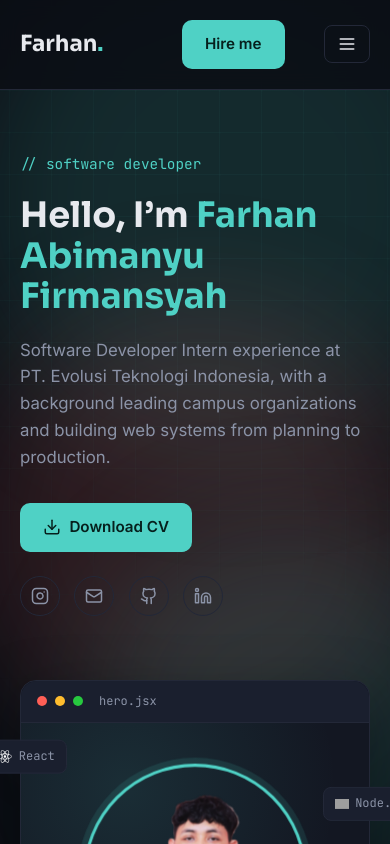
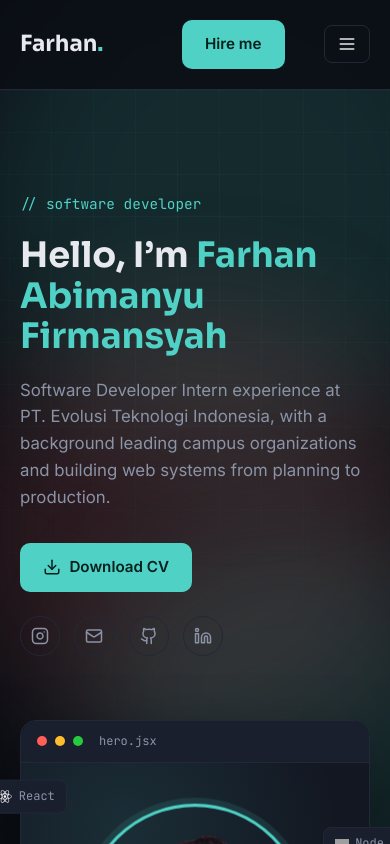
Before and after one commit to Farhantik/farhan-portfolio, a React (Vite) app in the folder frontend/: page / in a window 390 px wide. Shown: the top 844 px of the page. Built offline with nearby package versions, Linux system fonts and the light colour scheme; grey boxes are pictures that could not be loaded.

Commit message:
Fix clipped floating chips in hero code window

```diff
--- a/frontend/src/data/profile.js
+++ b/frontend/src/data/profile.js
@@ -43,8 +43,8 @@ export const stats = [
 // Shown as floating chips in the hero code-window
 export const stack = [
   { name: "React", icon: "/assets/skills/react.svg" },
-  { name: "Node.js", icon: "/assets/resume/icons/nodejs.svg" },
-  { name: "Laravel", icon: "/assets/resume/icons/laravel.svg" },
+  { name: "Node.js", icon: "/assets/skills/nodejs.svg" },
+  { name: "Laravel", icon: "/assets/skills/laravel.svg" },
   { name: "PHP", icon: "/assets/resume/icons/php.svg" },
   { name: "Tailwind", icon: "/assets/skills/tailwind.svg" },
 ];
--- a/frontend/src/index.css
+++ b/frontend/src/index.css
@@ -795,6 +795,10 @@ button {
     grid-template-columns: 1fr;
   }
 
+  .hero {
+    padding-top: max(clamp(3rem, 8vw, 6rem), 5.5rem);
+  }
+
   .nav-links {
     position: absolute;
     top: 100%;
```
Also changed, not shown: 3 other files (tests, documents, lock files or other folders).
